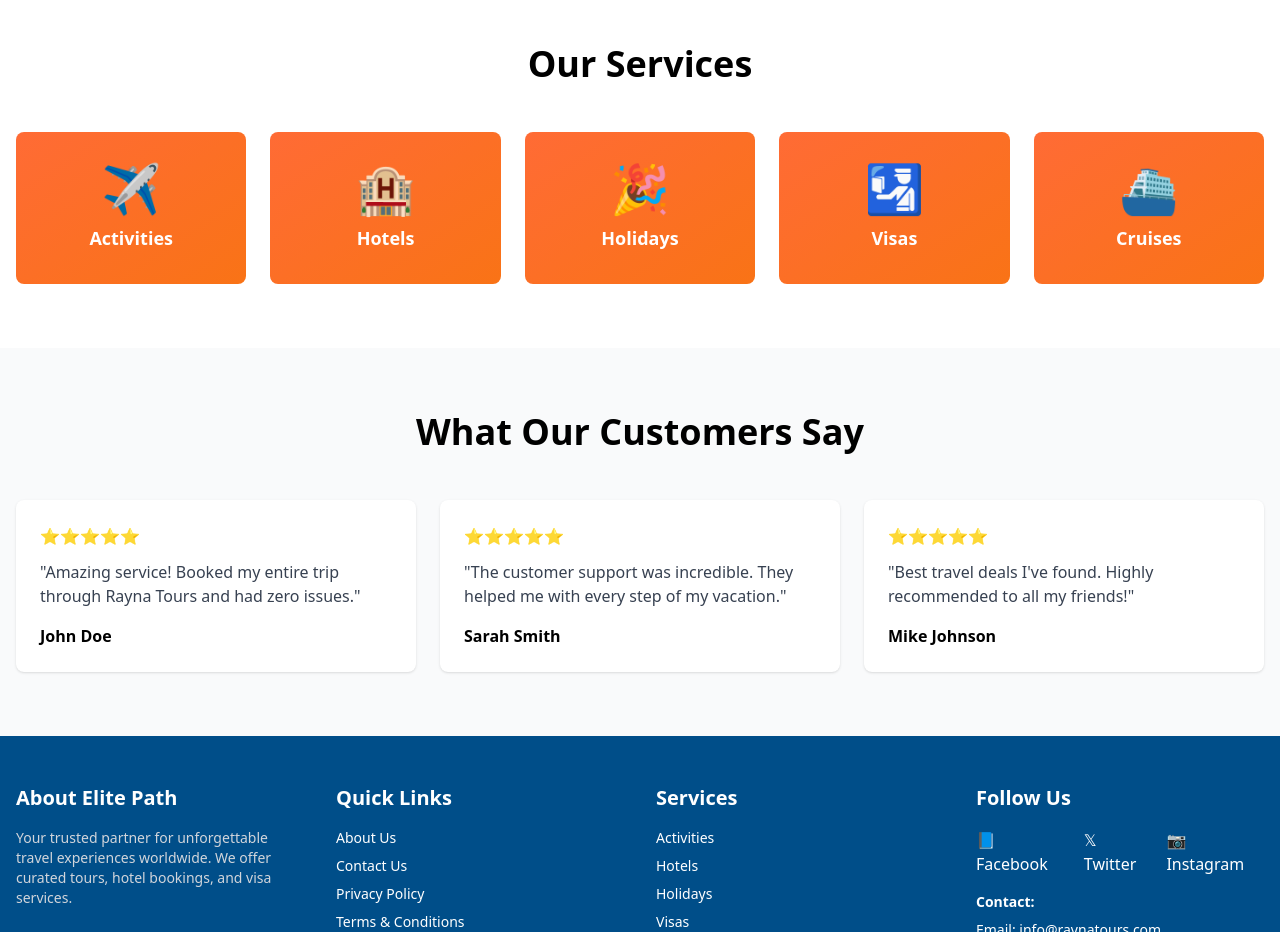
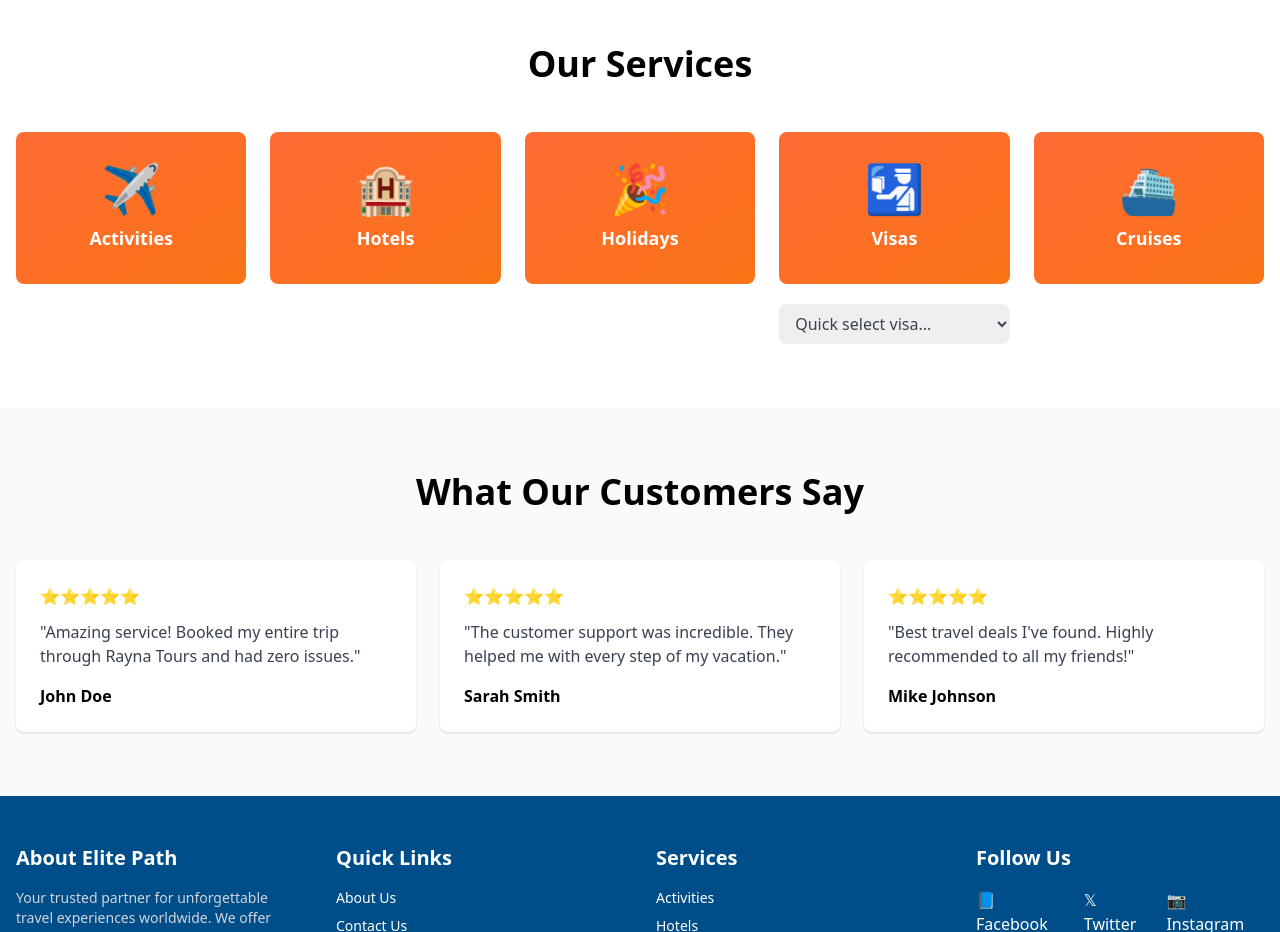
Before and after one commit to nayer80/Elite-Path, a Next.js app: page / in a window 1280 px wide. Shown: the part 2200-3132 px from the top of the page. Built offline with nearby package versions, Linux system fonts and the light colour scheme.

Commit message:
Add quick visa selector on homepage to jump to visa details (Australia, USA, etc.)

```diff
--- a/src/app/page.tsx
+++ b/src/app/page.tsx
@@ -1,6 +1,8 @@
 'use client';
 
 import Image from 'next/image';
+import { useRouter } from 'next/navigation';
+import { useState } from 'react';
 import ActivityCard from '@/components/ActivityCard';
 import HotelCard from '@/components/HotelCard';
 import Link from 'next/link';
@@ -84,6 +86,16 @@ const featuredHotels = [
 ];
 
 export default function Home() {
+  const router = useRouter();
+  const [quickVisa, setQuickVisa] = useState('');
+
+  const handleQuickVisa = (val: string) => {
+    if (!val) return;
+    let slug = val.toLowerCase().replace(/\s+/g, '-');
+    if (!slug.endsWith('-visa')) slug = slug + '-visa';
+    router.push(`/visas/details?visa=${encodeURIComponent(slug)}`);
+  };
+
   return (
     <>
       {/* Hero Section */}
@@ -195,12 +207,33 @@ export default function Home() {
               { icon: '🛂', label: 'Visas', href: '/visas' },
               { icon: '⛴️', label: 'Cruises', href: '/cruises' },
             ].map((service, idx) => (
-              <Link key={idx} href={service.href}>
-                <div className="bg-gradient-to-br from-primary to-orange-500 text-white p-8 rounded-lg text-center hover:shadow-lg transition cursor-pointer">
-                  <div className="text-5xl mb-3">{service.icon}</div>
-                  <h3 className="font-bold text-lg">{service.label}</h3>
-                </div>
-              </Link>
+              <div key={idx}>
+                <Link href={service.href}>
+                  <div className="bg-gradient-to-br from-primary to-orange-500 text-white p-8 rounded-lg text-center hover:shadow-lg transition cursor-pointer">
+                    <div className="text-5xl mb-3">{service.icon}</div>
+                    <h3 className="font-bold text-lg">{service.label}</h3>
+                  </div>
+                </Link>
+
+                {/* Quick visa selector shown under Visas card */}
+                {service.label === 'Visas' && (
+                  <div className="mt-3">
+                    <label className="sr-only">Quick Visa</label>
+                    <select
+                      value={quickVisa}
+                      onChange={(e) => { setQuickVisa(e.target.value); handleQuickVisa(e.target.value); }}
+                      className="w-full mt-2 rounded-lg px-3 py-2 text-gray-700"
+                    >
+                      <option value="">Quick select visa...</option>
+                      <option value="Schengen Visa">Schengen Visa</option>
+                      <option value="USA Visa">USA Visa</option>
+                      <option value="Australia Visa">Australia Visa</option>
+                      <option value="Canada Visa">Canada Visa</option>
+                      <option value="United Kingdom Visa">United Kingdom Visa</option>
+                    </select>
+                  </div>
+                )}
+              </div>
             ))}
           </div>
         </div>
```
